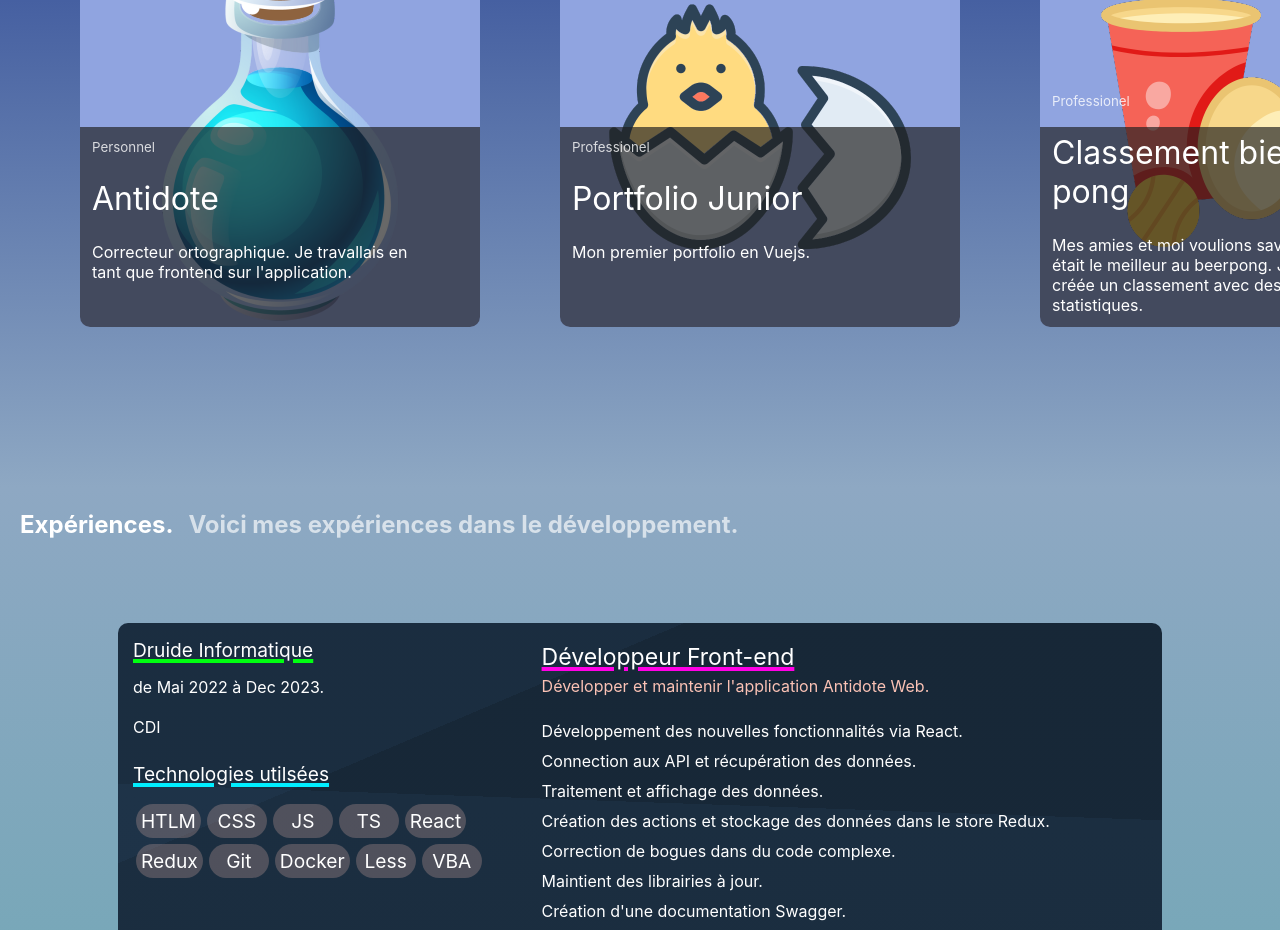
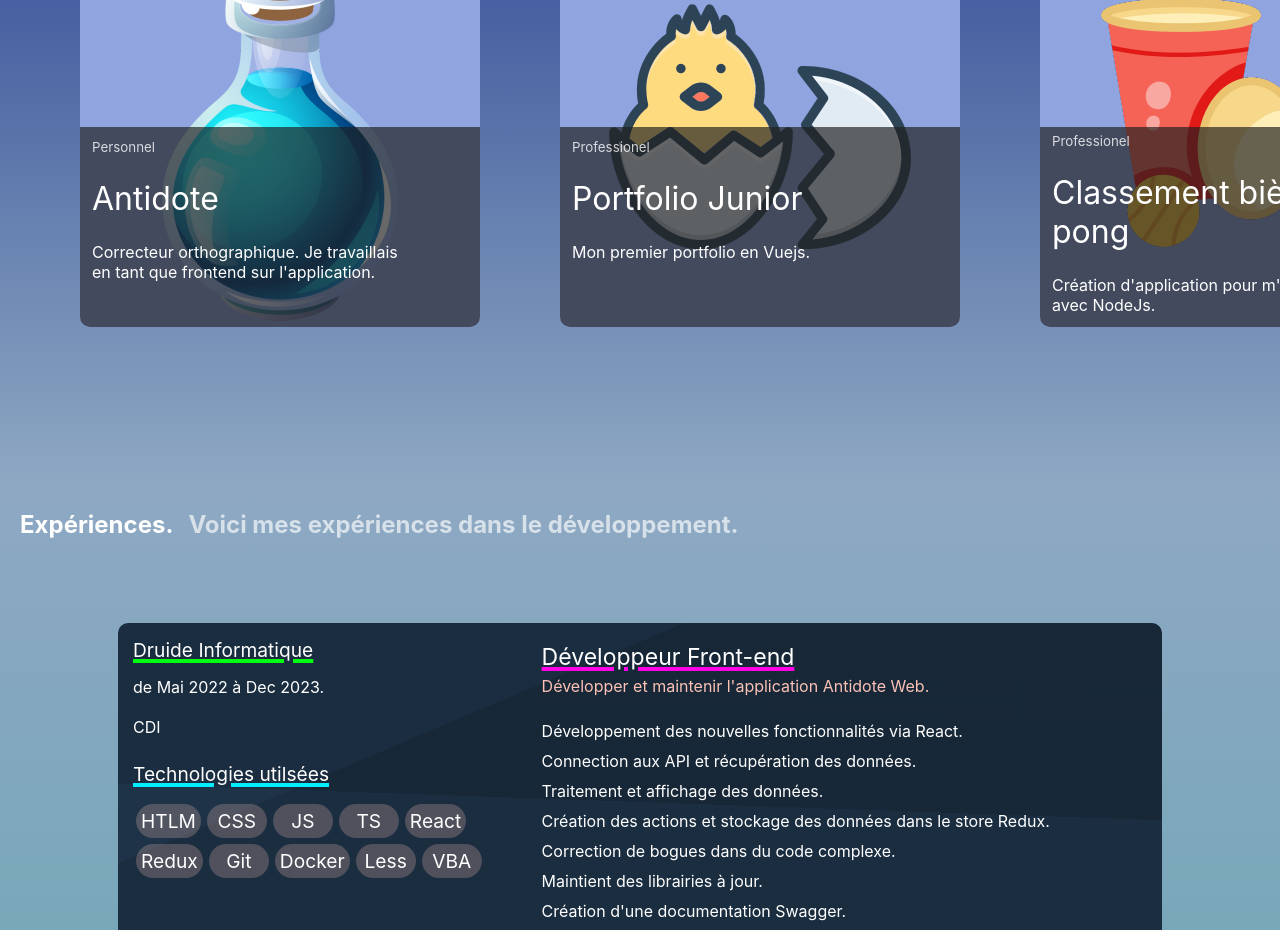
Before and after one commit to TiboLeFreapon/portifolio-actuel, a React (Create React App) app: page / in a window 1280 px wide. Shown: the part 1460-2390 px from the top of the page. Built offline with nearby package versions, Linux system fonts and the light colour scheme.

Commit message:
Correction orthographe.

```diff
--- a/src/donnees/projet/texteProjet.js
+++ b/src/donnees/projet/texteProjet.js
@@ -5,9 +5,9 @@ module.exports = {
         perso: "Personnel",
         pro: "Professionel",
         projets:[
-            {nom:"Antidote",  description: "Correcteur ortographique. Je travallais en tant que frontend sur l'application.", lien: "https://www.antidote.info/en/antidote-web", projetPro: true, className: "antidote"},
+            {nom:"Antidote",  description: "Correcteur orthographique. Je travaillais en tant que frontend sur l'application.", lien: "https://www.antidote.info/en/antidote-web", projetPro: true, className: "antidote"},
             {nom:"Portfolio Junior", description: "Mon premier portfolio en Vuejs.", lien: "https://schmittthibault.com/#/",  projetPro: false, className: "junior"},
-            {nom:"Classement bierre pong", description: "Mes amies et moi voulions savoir ce qui était le meilleur au beerpong. J'ai donc créée un classement avec des statistiques.", lien: "https://bestofbeerpong.com/", projetPro: false, className: "beerpong"},
+            {nom:"Classement bière pong", description: "Création d'application pour m'entrainer avec NodeJs.", lien: "https://bestofbeerpong.com/", projetPro: false, className: "beerpong"},
             {nom:"Git hub", description: "Mon Git Hub. vous pourrez y retrouver mes autres projets.", lien: "https://github.com/TiboLeFreapon/", projetPro: false, className:"github"},
         ]
     },
```
